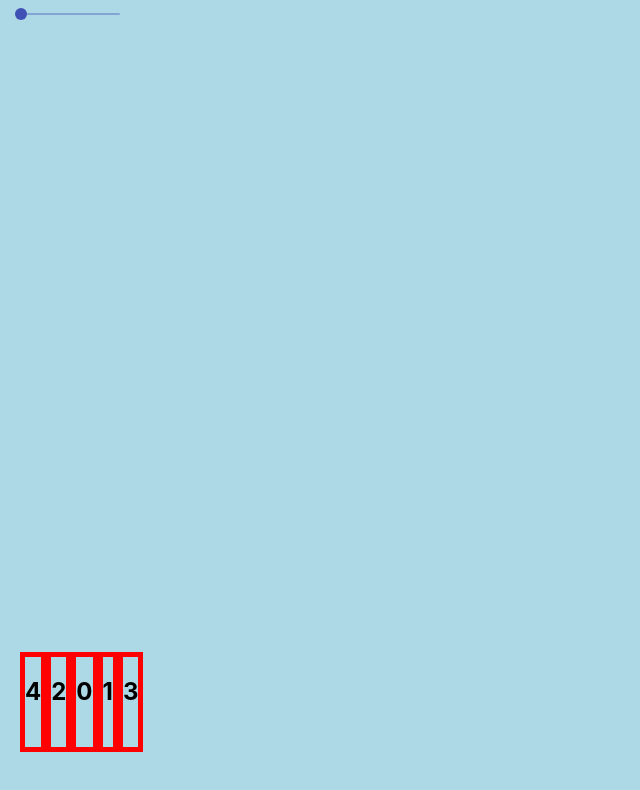
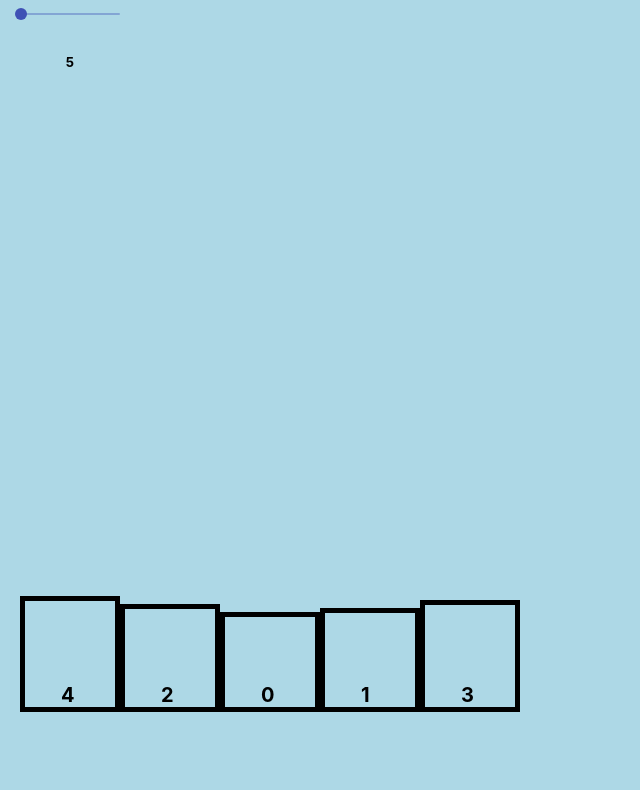
Before and after one commit to mstroner20/SortingVisualizer, a React (Create React App) app: page / in a window 1280 px wide. Shown: the top 790 px of the page, without its empty margins (0-640 px from the left). Built offline with nearby package versions, Linux system fonts and the light colour scheme.

Commit message:
Finished Array Generation + Div Formation
Array now generates from 4-100 and can fit on the screen.
Fixed styling issues and added lots of if statements. Might condense later;

```diff
--- a/src/Components/Array.js
+++ b/src/Components/Array.js
@@ -23,15 +23,55 @@ function Array(props){
     // http://stackoverflow.com/questions/962802#962890
     //Generates random nums to fill the array based on size
     numArray = shuffle(numArray);
-    return(
+
+    if(props.value < 10){
+      return(
         <div className = "arrayContainer">
             {numArray.map(num => (
-            <div className = "nums">
+            <div className = "nums"
+            style = {{height: `${num * 4 + 90}px`, width: `${90}px`}}>
+              <h2>{num}</h2>
+           </div>
+         ))}
+        </div>
+      )
+    }
+    else if (props.value > 10 && props.value < 24){
+      return(
+        <div className = "arrayContainer">
+            {numArray.map(num => (
+            <div className = "nums"
+            style = {{height: `${num * 2 + 20}px`, width: '60px'}}>
               <h2>{num}</h2>
            </div>
          ))}
         </div>
     )
+
+    }
+    else if(props.value > 25 && props.value < 75){
+      return(
+        <div className = "arrayContainer">
+            {numArray.map(num => (
+            <div className = "nums" style = {{height: `${num +20}px`, width: '12px'}}>
+
+           </div>
+         ))}
+        </div>
+    )
+    }
+    else{
+      return(
+        <div className = "arrayContainer">
+            {numArray.map(num => (
+            <div className = "nums" style = {{height: `${num +20}px`, width: '8px'}}>
+
+           </div>
+         ))}
+        </div>
+    )
+    }
+
 }
 
 export default Array
--- a/src/Components/Header.js
+++ b/src/Components/Header.js
@@ -16,7 +16,8 @@ const handleChange = (event, newValue) => {
 
 return (
     <div className = "slider" style = {{width: "100px"}}>
-        <Slider min = {4} value = {value} onChange = {handleChange}></Slider>
+        <Slider step = {5} min = {4} value = {value} onChange = {handleChange}></Slider>
+        <h5> {value}</h5>
         <Array value = {value}/>
 
     </div>
--- a/src/Css/Array.css
+++ b/src/Css/Array.css
@@ -9,12 +9,30 @@
 
 .nums{
 
-    border: solid red 5px;
+    position: relative;
+
+    border: solid black 5px;
 
     align-items: center;
 
-    height: 90px;
 
 
+    margin-bottom: 100px;
 
 }
+
+.nums h2{
+
+   position: absolute;
+   padding: 0;
+   margin: 0 auto;
+
+   bottom: 0;
+   left: 0;
+
+   font-size: 20px;
+   align-items: center;
+
+   margin-left: 40%;
+
+}
```
